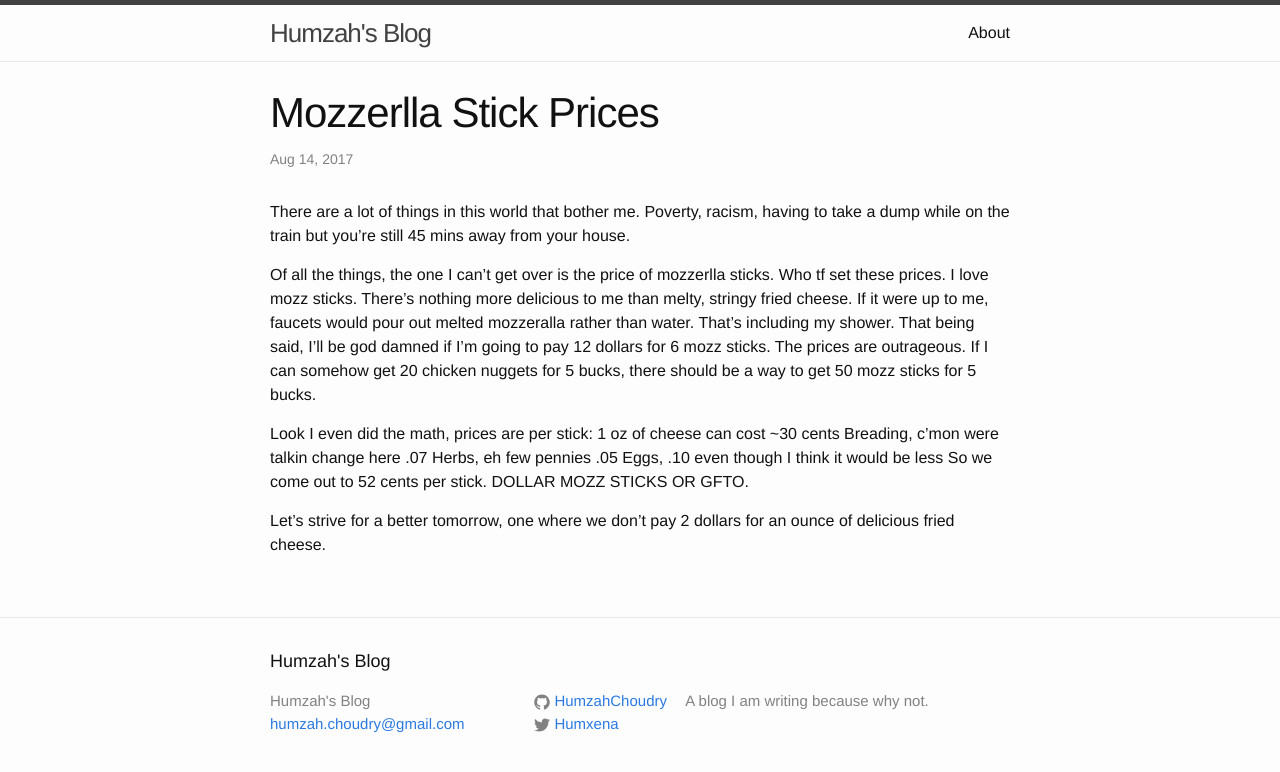
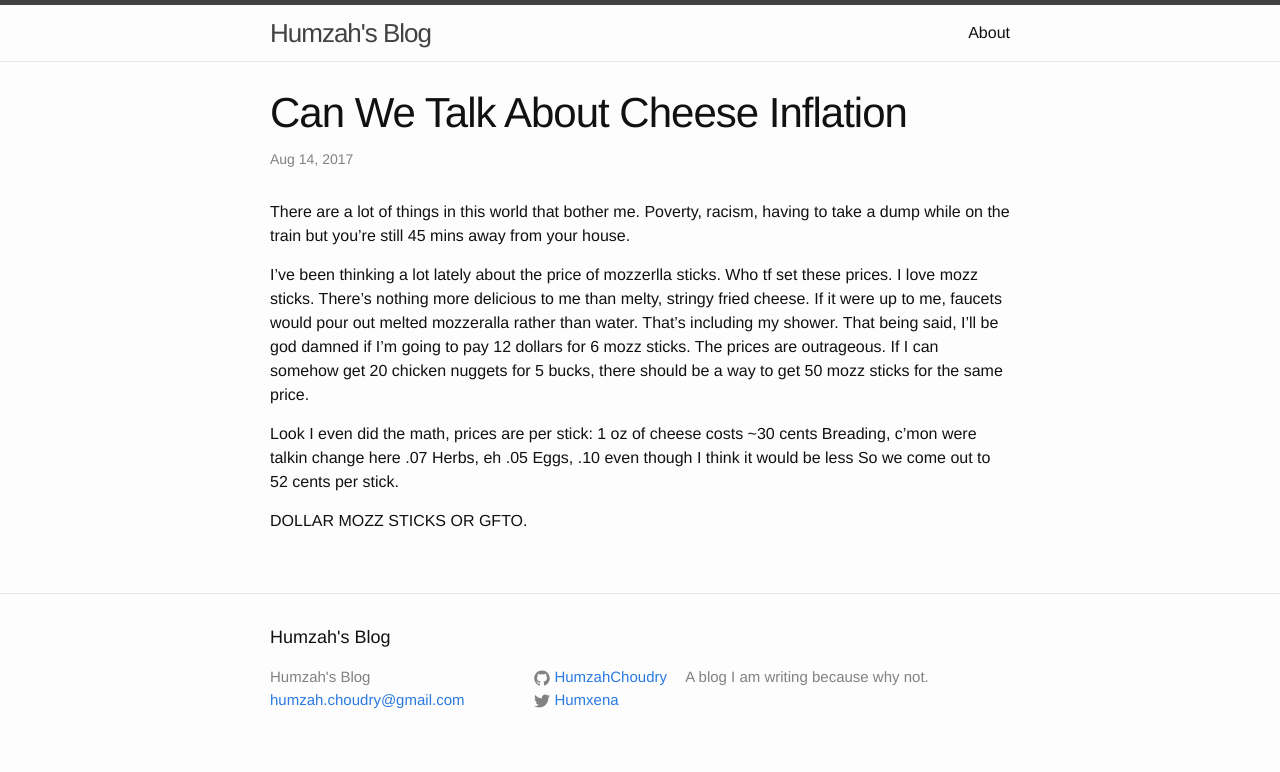
Before and after one commit to HumzahChoudry/HumzahChoudry.github.io, a Jekyll site: the page built from _posts/2017-08-14-can-we-talk-about-cheese-inflation.markdown, in a window 1280 px wide. Shown: the top 772 px of the page. Built offline with Jekyll 4.4.1, drawn with Linux system fonts in a browser that asks for light colours; our own code applies the rules of GitHub Pages for plain Markdown files.

Commit message:
Update and rename 2017-08-14-mozzerlla-stick-prices.markdown to 2017-08-14-can-we-talk-about-cheese-inflation.markdown

```diff
--- a/_posts/2017-08-14-mozzerlla-stick-prices.markdown
+++ b/_posts/2017-08-14-can-we-talk-about-cheese-inflation.markdown
@@ -1,16 +1,15 @@
 There are a lot of things in this world that bother me. Poverty, racism, having to take a dump while on the train but you're still 45 mins away from your house.
 
-Of all the things, the one I can't get over is the price of mozzerlla sticks. Who tf set these prices. I love mozz sticks.
+I've been thinking a lot lately about the price of mozzerlla sticks. Who tf set these prices. I love mozz sticks.
 There's nothing more delicious to me than melty, stringy fried cheese. If it were up to me, faucets would pour out melted mozzeralla rather than water. That's including my shower.
 That being said, I'll be god damned if I'm going to pay 12 dollars for 6 mozz sticks. The prices are outrageous.
-If I can somehow get 20 chicken nuggets for 5 bucks, there should be a way to get 50 mozz sticks for 5 bucks.
+If I can somehow get 20 chicken nuggets for 5 bucks, there should be a way to get 50 mozz sticks for the same price.
 
 Look I even did the math, prices are per stick:
-1 oz of cheese can cost ~30 cents
+1 oz of cheese costs ~30 cents
 Breading, c'mon were talkin change here .07
-Herbs, eh few pennies .05
+Herbs, eh .05
 Eggs, .10 even though I think it would be less
 So we come out to 52 cents per stick.
+
 DOLLAR MOZZ STICKS OR GFTO.
-
-Let's strive for a better tomorrow, one where we don't pay 2 dollars for an ounce of delicious fried cheese.
```
